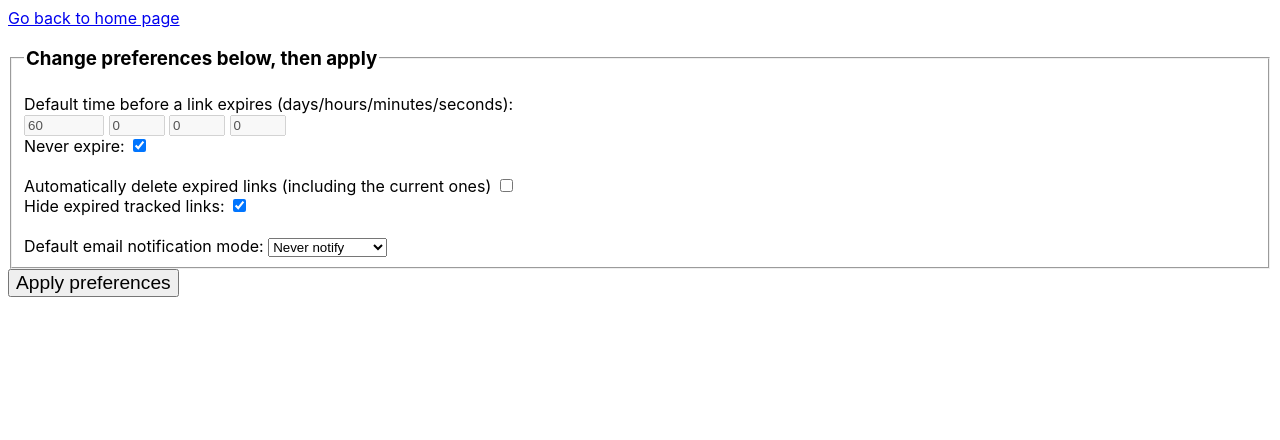
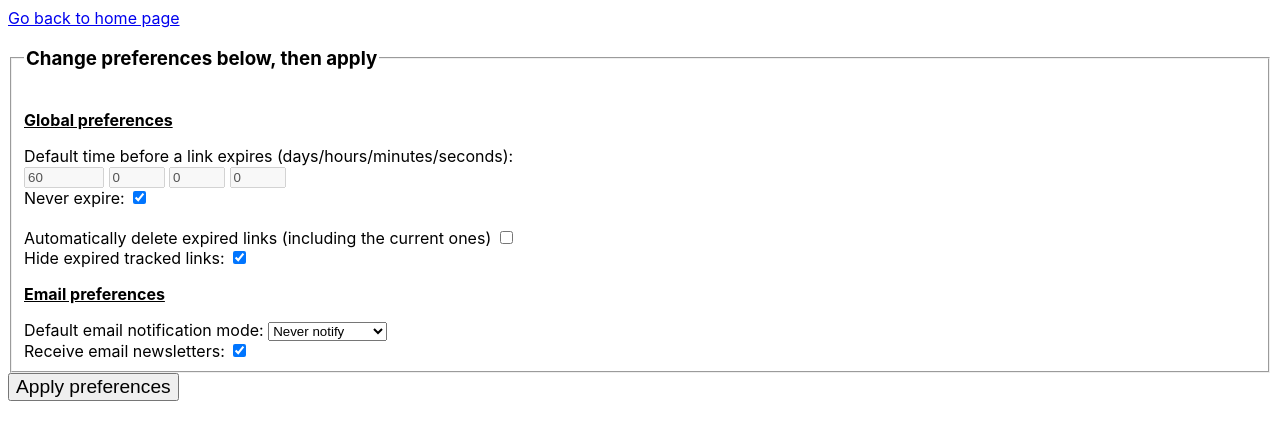
Before and after one commit to ilwan07/ShortView, a Django app: page /shortview/preferences/ in a window 1280 px wide. Shown: the top 440 px of the page. Run offline with Django 5.2, Linux system fonts and the light colour scheme; the visitor is signed in with stand-in values (Sample User, id 1); data comes from the database, SQL or seed files in the repository.

Commit message:
newsletter preference and optimization

```diff
--- a/shortview/models.py
+++ b/shortview/models.py
@@ -22,6 +22,7 @@ class Profile(models.Model):
     hide_expired = models.BooleanField("hide expired links", default=True)
     default_lifetime = models.DurationField("default link life duration", default=datetime.timedelta(0))
     default_notify_click = models.IntegerField("send mail on link click", choices=NOTIFY_CLICK_CHOICES, default=1)
+    receive_newsletters = models.BooleanField("receive the newsletters", default=True)
 
     def __str__(self):
         return str(f"{self.user}'s profile")
--- a/shortview/static/shortview/js/warn_exit.js
+++ b/shortview/static/shortview/js/warn_exit.js
@@ -1,4 +1,4 @@
-var form = document.getElementById("register_form")
+var form = document.getElementById("form_to_submit")
 var modified = false;
 
 function modify() {
--- a/shortview/templates/shortview/new_link.html
+++ b/shortview/templates/shortview/new_link.html
@@ -11,7 +11,7 @@
 <body>
     <a href="{% url 'index' %}">Back to home page</a>
     {% if error %} <p><i>{{ error }}</i></p> {% endif %}
-    <form action="{% url 'new_link' %}" method="post">
+    <form action="{% url 'new_link' %}" method="post" id="form_to_submit">
         {% csrf_token %}
         <fieldset>
             <legend><h3>Create a new tracked shortened link</h3></legend>
--- a/shortview/templates/shortview/preferences.html
+++ b/shortview/templates/shortview/preferences.html
@@ -12,10 +12,11 @@
     <a href="{% url 'index' %}">Go back to home page</a>
     {% if error %} <p><i>{{ error }}</i></p> {% endif %}
     {% if success %} <p><i>{{ success }}</i></p> {% endif %}
-    <form action="{% url 'preferences' %}" method="post">
+    <form action="{% url 'preferences' %}" method="post" id="form_to_submit">
         {% csrf_token %}
         <fieldset>
             <legend><h3>Change preferences below, then apply</h3></legend>
+            <p><u><b>Global preferences</b></u></p>
             <label>Default time before a link expires (days/hours/minutes/seconds):</label> <br>
             <input onChange="modify()" id="days" type="number" name="days" min="0" max="36500"
                 value="{% if never_expire %}60{% else %}{{ days }}{% endif %}" {% if never_expire %} disabled {% endif %}>
@@ -36,14 +37,17 @@
             <label for="hide_expired">Hide expired tracked links:</label>
             <input onChange="modify()" id="hide_expired" type="checkbox" name="hide_expired"
                 {% if profile.hide_expired or profile.delete_expired %} checked {% endif %} {% if profile.delete_expired %} disabled {% endif %}>
-            <br> <br>
 
+            <p><u><b>Email preferences</b></u></p>
             <label for="notify">Default email notification mode:</label>
             <select onChange="modify()" id="notify" name="notify">
                 <option value="1" {% if notify == 1 %} selected {% endif %}>Never notify</option>
                 <option value="2" {% if notify == 2 %} selected {% endif %}>Notify first click</option>
                 <option value="3" {% if notify == 3 %} selected {% endif %}>Notify each click</option>
             </select>
+            <br>
+            <label for="newsletter">Receive email newsletters:</label>
+            <input onChange="modify()" id="newsletter" type="checkbox" name="newsletter" {% if newsletter %} checked {% endif %}>
         </fieldset>
         <input class="apply" id="applypreferences" type="submit" value="Apply preferences" onclick="let_confirm()">
     </form>
--- a/shortview/templates/shortview/register.html
+++ b/shortview/templates/shortview/register.html
@@ -10,7 +10,7 @@
 </head>
 <body>
     <a href="{% url 'index' %}">Back to index page</a>
-    <form action="{% url 'register' %}" method="post" id="register_form">
+    <form action="{% url 'register' %}" method="post" id="form_to_submit">
         {% csrf_token %}
         {% if error %}<p><strong>Error: {{ error }}</strong></p>{% endif %}
         <fieldset>
--- a/shortview/views.py
+++ b/shortview/views.py
@@ -14,6 +14,7 @@ from django.contrib.sites.models import Site
 from .models import Profile, Link, Tracker
 
 from urllib.parse import urlparse
+from threading import Thread
 import datetime
 import json
 import re
@@ -209,6 +210,7 @@ def preferences(request: HttpRequest):
 
     required_post_data = ["notify"]
     never_expire = request.POST["never_expire"] == "on" if "never_expire" in request.POST else False
+    newsletter = request.POST["newsletter"] == "on" if "newsletter" in request.POST else False
     if never_expire and all(element in request.POST for element in required_post_data):
         days, hours, minutes, seconds = 0, 0, 0, 0
         notify = request.POST["notify"]
@@ -221,6 +223,7 @@ def preferences(request: HttpRequest):
     else:  # missing post data, user want the page
         return render(request, "shortview/preferences.html", {"profile": profile,
                                                               "notify": profile.default_notify_click,
+                                                              "newsletter": profile.receive_newsletters,
                                                               "delete_expired": profile.delete_expired,
                                                               "never_expire": profile.default_lifetime == datetime.timedelta(0),
                                                               "days": default_lifetime.days, "hours": default_hours, "minutes": default_minutes, "seconds": default_seconds,
@@ -232,6 +235,7 @@ def preferences(request: HttpRequest):
     except ValueError:
         return render(request, "shortview/preferences.html", {"profile": profile,
                                                               "notify": profile.default_notify_click,
+                                                              "newsletter": newsletter,
                                                               "delete_expired": profile.delete_expired,
                                                               "never_expire": profile.default_lifetime == datetime.timedelta(0),
                                                               "days": default_lifetime.days, "hours": default_hours, "minutes": default_minutes, "seconds": default_seconds,
@@ -242,6 +246,7 @@ def preferences(request: HttpRequest):
     except ValueError:
         return render(request, "shortview/preferences.html", {"profile": profile,
                                                               "notify": profile.default_notify_click,
+                                                              "newsletter": newsletter,
                                                               "delete_expired": profile.delete_expired,
                                                               "never_expire": profile.default_lifetime == datetime.timedelta(0),
                                                               "days": days, "hours": hours, "minutes": minutes, "seconds": seconds,
@@ -251,6 +256,7 @@ def preferences(request: HttpRequest):
         if not 1 <= notify <= 3:
             return render(request, "shortview/preferences.html", {"profile": profile,
                                                                 "notify": profile.default_notify_click,
+                                                                "newsletter": newsletter,
                                                                 "delete_expired": profile.delete_expired,
                                                                 "never_expire": profile.default_lifetime == datetime.timedelta(0),
                                                                 "days": days, "hours": hours, "minutes": minutes, "seconds": seconds,
@@ -260,14 +266,17 @@ def preferences(request: HttpRequest):
     delete_expired = request.POST["delete_expired"] == "on" if "delete_expired" in request.POST else False
     hide_expired = request.POST["hide_expired"] == "on" if "hide_expired" in request.POST else False
 
+    # modify the profile
     profile:Profile = request.user.profile
     profile.default_notify_click = notify
+    profile.receive_newsletters = newsletter
     profile.default_lifetime = datetime.timedelta(days=days, hours=hours, minutes=minutes, seconds=seconds)
     profile.delete_expired = delete_expired
     profile.hide_expired = hide_expired
     profile.save()
     return render(request, "shortview/preferences.html", {"profile": profile,
                                                           "notify": notify,
+                                                          "newsletter": newsletter,
                                                           "delete_expired": delete_expired,
                                                           "never_expire": never_expire,
                                                           "days": days, "hours": hours, "minutes": minutes, "seconds": seconds,
@@ -496,10 +505,10 @@ def redirect_link(request: HttpRequest, link_id: int):
                                         context={"link": link_object, "tracker": tracker, "link_page": link_page,
                                                  "tracker_page": tracker_page, "preferences_page": preferences_page,
                                                  "mail_domain": settings.DOMAIN, "username": link_object.owner.username})
-        email = EmailMultiAlternatives(f"ShortView | Your link was clicked | {link_object.description}",
-                                       text_content, settings.DEFAULT_FROM_EMAIL, [link_object.owner.email])
-        email.attach_alternative(html_content, "text/html")
-        email.send()
+        email_thread = Thread(target=send_email,args=[f"ShortView | Your link was clicked | {link_object.description}",
+                                                           settings.DEFAULT_FROM_EMAIL, link_object.owner.email, text_content, html_content])
+        email_thread.daemon = True
+        email_thread.start()
 
     return redirect(link_object.destination)
 
@@ -529,3 +538,12 @@ def view_tracker(request: HttpRequest, link_id:int, tracker_id:int):
         raise PermissionDenied("You are not the owner of the link associated to this tracker")
     else:
         return HttpResponse(tracker_object.header, content_type="application/json")
+
+
+
+# Below are other function which are not views
+def send_email(subject:str, sender:str, receiver:str, text_content:str, html_content:str=None):
+    email = EmailMultiAlternatives(subject, text_content, sender, [receiver])
+    if html_content is not None:
+        email.attach_alternative(html_content, "text/html")
+    email.send()
```
